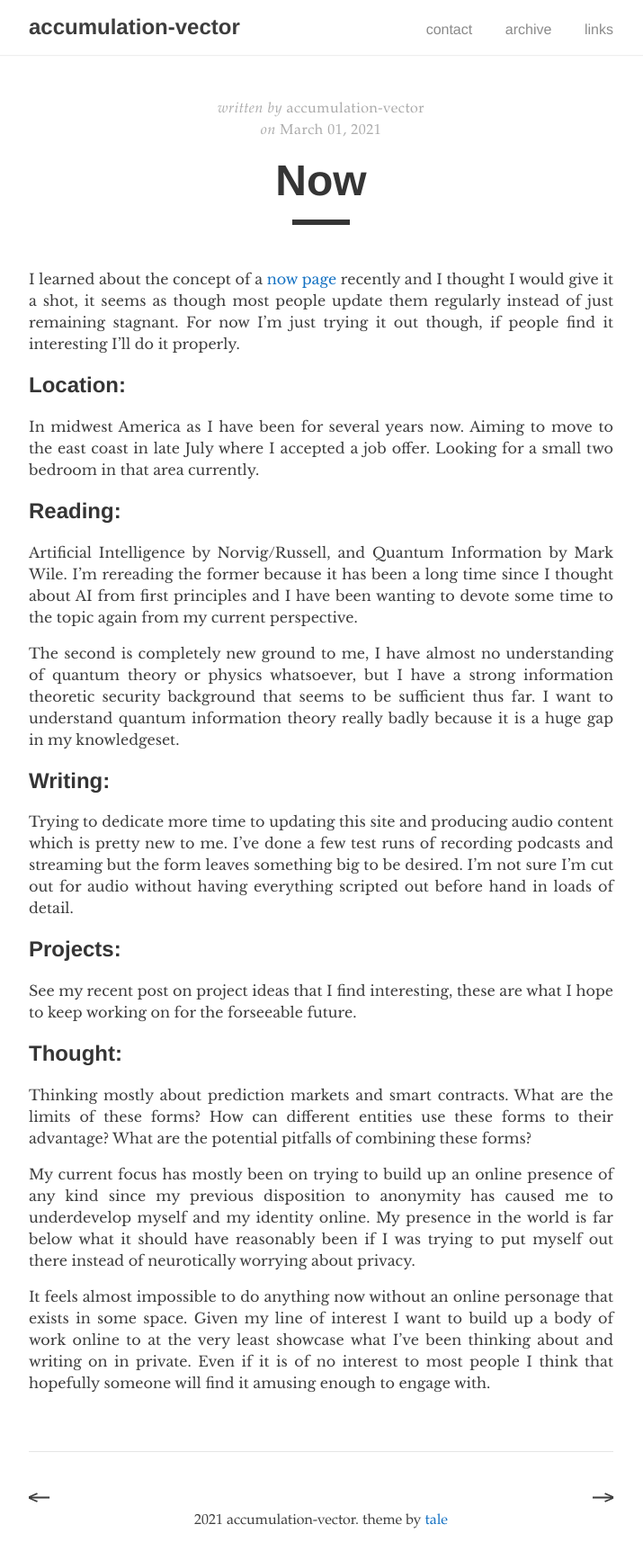
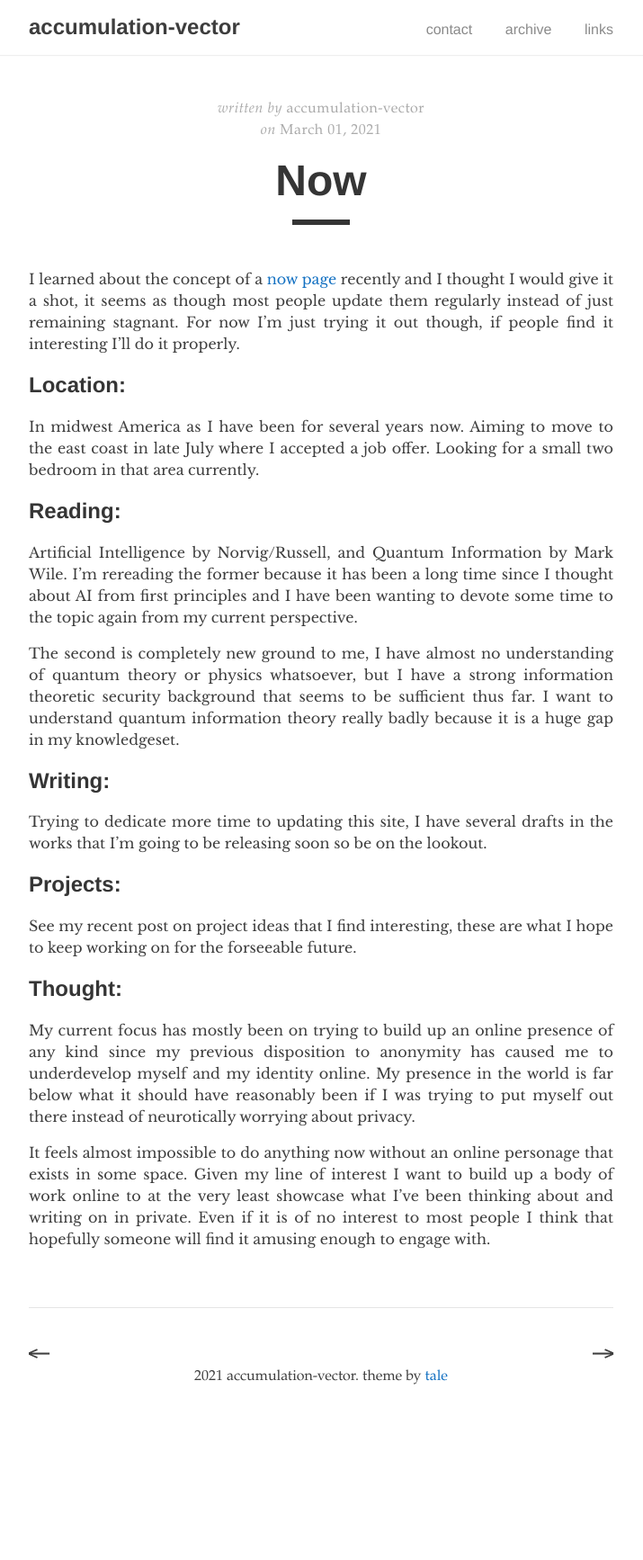
Before and after one commit to accumulationvector/accumulationvector.github.io, a Jekyll site: the page built from _posts/2021-03-01-now.md, in a window 1280 px wide. Shown: the whole page at 90% size, without its empty margins (283-998 px from the left). Built offline with Jekyll 4.4.1, drawn with Linux system fonts in a browser that asks for light colours; after the commit the page ends 1574 px from its top, so only the background shows below that.

```diff
--- a/_posts/2021-03-01-now.md
+++ b/_posts/2021-03-01-now.md
@@ -15,13 +15,12 @@ Artificial Intelligence by Norvig/Russell, and Quantum Information by Mark Wile.
 The second is completely new ground to me, I have almost no understanding of quantum theory or physics whatsoever, but I have a strong information theoretic security background that seems to be sufficient thus far. I want to understand quantum information theory really badly because it is a huge gap in my knowledgeset.
 
 ## Writing:
-Trying to dedicate more time to updating this site and producing audio content which is pretty new to me. I've done a few test runs of recording podcasts and streaming but the form leaves something big to be desired. I'm not sure I'm cut out for audio without having everything scripted out before hand in loads of detail.
+Trying to dedicate more time to updating this site, I have several drafts in the works that I'm going to be releasing soon so be on the lookout.
 
 ## Projects:
 See my recent post on project ideas that I find interesting, these are what I hope to keep working on for the forseeable future.
 
 ## Thought:
-Thinking mostly about prediction markets and smart contracts. What are the limits of these forms? How can different entities use these forms to their advantage? What are the potential pitfalls of combining these forms?
 
 My current focus has mostly been on trying to build up an online presence of any kind since my previous disposition to anonymity has caused me to underdevelop myself and my identity online. My presence in the world is far below what it should have reasonably been if I was trying to put myself out there instead of neurotically worrying about privacy.
 
```
Also changed, not shown: _pages/archive.md (+3 -3 lines).
